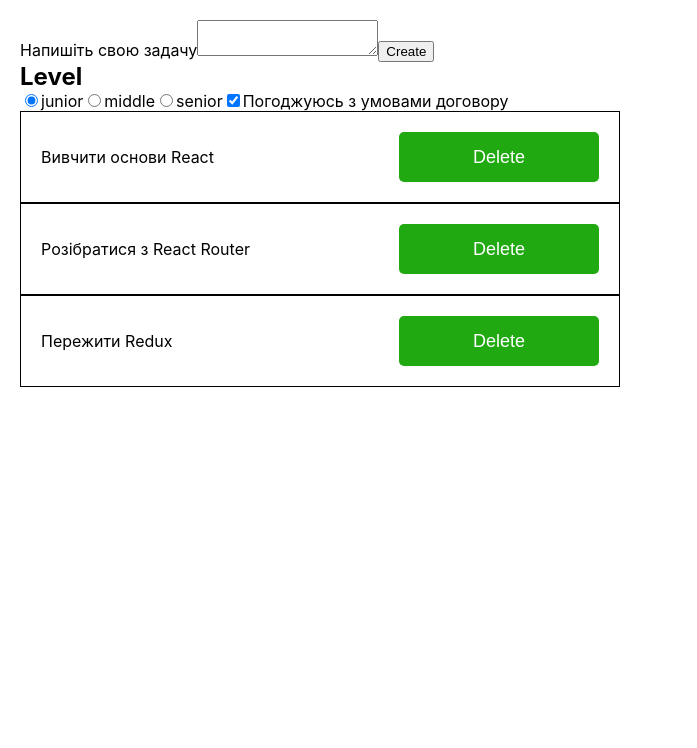
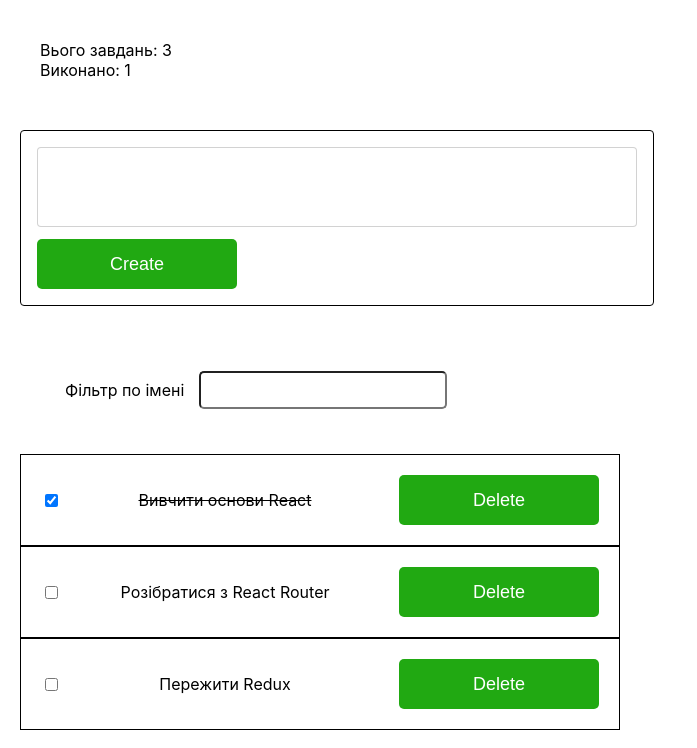
Before and after one commit to IrynaSokolova-Quanandrya/FE_1y_7_react, a React (Create React App) app: page / in a window 1280 px wide. Shown: the top 748 px of the page, without its empty margins (0-697 px from the left). Built offline with nearby package versions, Linux system fonts and the light colour scheme.

Commit message:
complete todo

```diff
--- a/src/components/App.jsx
+++ b/src/components/App.jsx
@@ -3,6 +3,8 @@ import { GlobalStyle } from "Global.styled";
 import TodoList from "./TodoList/TodoList";
 import initialTodos from './TodoList/todos.json';
 import { TodoEditor } from "./TodoEditor/TodoEditor";
+import { Filter } from "./Filter/Filter";
+import { InfoBox } from "./App.styled";
 import { nanoid } from "nanoid";
 /**
  * декілька форм та однаковий id
@@ -17,6 +19,7 @@ export class App extends Component {
 
   state={
     todos: initialTodos,
+    filter: '',
   }
 
   addTodo = (text)=>{
@@ -33,11 +36,55 @@ export class App extends Component {
   })
   }
 
+  toggleCompleted = todoId => {
+      this.setState(({ todos }) => ({
+      todos: todos.map(todo =>
+        todo.id === todoId ? { ...todo, completed: !todo.completed } : todo,
+      ),
+    }));
+  };
+
+  changeFilter = e => {
+    this.setState({ filter: e.currentTarget.value });
+  };
+
+  getVisibleTodos = () => {
+    const { filter, todos } = this.state;
+    const normalizedFilter = filter.toLowerCase();
+
+    return todos.filter(todo =>
+      todo.text.toLowerCase().includes(normalizedFilter),
+    );
+  };
+
+  calculateCompletedTodos = () => {
+    const { todos } = this.state;
+
+    return todos.reduce(
+      (total, todo) => (todo.completed ? total + 1 : total),
+      0,
+    );
+  };
   render(){
+    const { todos, filter } = this.state;
+    const totalTodoCount = todos.length;
+    const completedTodoCount = this.calculateCompletedTodos();
+    const visibleTodos = this.getVisibleTodos();
     return (
       <>
+      <InfoBox>
+          <p>Вього завдань: {totalTodoCount}</p>
+          <p>Виконано: {completedTodoCount}</p>
+        </InfoBox>
       <TodoEditor addTodo={this.addTodo}/>
-      <TodoList todos={this.state.todos}/>
+
+      <Filter value={filter} onChange={this.changeFilter} />
+
+      <TodoList
+          todos={visibleTodos}
+          onDeleteTodo={this.deleteTodo}
+          onToggleCompleted={this.toggleCompleted}
+        />
       <GlobalStyle/>
       </>
     );
--- /dev/null
+++ b/src/components/App.styled.jsx
@@ -0,0 +1,8 @@
+import styled from "styled-components";
+
+export const InfoBox = styled.div`
+padding: 20px;
+margin-bottom: 30px;
+margin-left: auto;
+margin-right: auto;
+`
--- /dev/null
+++ b/src/components/Filter/Filter.jsx
@@ -0,0 +1,8 @@
+import { FilterLabel, FilterField } from "./Filter.styled";
+
+export const Filter = ({ value, onChange }) => (
+    <FilterLabel>
+      Фільтр по іменi
+      <FilterField type="text" value={value} onChange={onChange} />
+    </FilterLabel>
+  );
--- /dev/null
+++ b/src/components/Filter/Filter.styled.jsx
@@ -0,0 +1,15 @@
+import styled from "styled-components";
+
+export const FilterLabel = styled.label`
+display: inline-flex;
+align-items: center;
+padding: 15px;
+margin: 30px;
+`
+
+export const FilterField = styled.input`
+margin-left: 15px;
+width: 240px;
+height: 32px;
+border-radius: 5px;
+`
--- a/src/components/TodoEditor/TodoEditor.jsx
+++ b/src/components/TodoEditor/TodoEditor.jsx
@@ -1,5 +1,6 @@
 import { Component } from "react";
-
+import { Form, Textarea } from "./TodoEditor.styled";
+import { Button } from "components/TodoList/TodoList.styled";
 export class TodoEditor extends Component{
     state={
         textValue: '',
@@ -28,46 +29,10 @@ export class TodoEditor extends Component{
 
     render(){
         return (
-            <form onSubmit={this.handleSubmit}>
-                <label>Напишіть свою задачу
-                    <textarea value={this.state.textValue} onChange={this.handleChange}/>
-                </label>
-                <button type="submit">Create</button>
-            <h2>Level</h2>
-            <label>
-                <input
-                    type="radio"
-                    name="junior"
-                    checked={this.state.level === 'junior'}
-                    onChange={this.handleRadioChange}/>
-                junior
-            </label>
-            <label>
-                <input
-                    type="radio"
-                    name="middle"
-                    checked={this.state.level === 'middle'}
-                    onChange={this.handleRadioChange}/>
-                middle
-            </label>
-            <label>
-                <input
-                    type="radio"
-                    name="senior"
-                    checked={this.state.level === 'senior'}
-                    onChange={this.handleRadioChange}/>
-                senior
-            </label>
-
-            <label>
-                <input
-                    type="checkbox"
-                    name="licence"
-                    checked={this.state.licence}
-                    onChange={this.handleChecked}/>
-                Погоджуюсь з умовами договору
-            </label>
-            </form>
+            <Form onSubmit={this.handleSubmit}>
+                    <Textarea value={this.state.textValue} onChange={this.handleChange}/>
+                <Button type="submit">Create</Button>
+            </Form>
         )
     }
 }
--- a/src/components/TodoEditor/TodoEditor.styled.jsx
+++ b/src/components/TodoEditor/TodoEditor.styled.jsx
@@ -0,0 +1,26 @@
+import {styled } from 'styled-components';
+
+export const Form = styled.form`
+width: 600px;
+display: flex;
+flex-direction: column;
+padding: 16px;
+border: 1px solid black;
+border-radius: 4px;
+margin-bottom: 20px;
+`;
+
+export const Textarea = styled.textarea`
+line-height: 16px;
+
+height: 54px;
+padding: 12px 16px;
+border: 1px solid rgba(33, 33, 33, 0.2);
+border-radius: 4px;
+
+font: inherit;
+letter-spacing: 0.01em;
+
+resize: none;
+margin-bottom: 12px;
+`
--- a/src/components/TodoList/TodoList.jsx
+++ b/src/components/TodoList/TodoList.jsx
@@ -1,12 +1,22 @@
 import React from 'react';
 import {List, Item, Text, Button} from './TodoList.styled';
 
-const TodoList = ({ todos }) => (
+const TodoList = ({ todos, onDeleteTodo, onToggleCompleted }) => (
   <List>
-    {todos.map(({ id, text }) => (
+    {todos.map(({ id, text, completed }) => (
       <Item key={id}>
-        <Text>{text}</Text>
-        <Button>Delete</Button>
+        <input
+          type="checkbox"
+          checked={completed}
+          onChange={() => onToggleCompleted(id)}
+        />
+        <Text completed={completed}>{text}</Text>
+        <Button
+          type='button'
+          onClick={() => onDeleteTodo(id)}
+        >
+          Delete
+          </Button>
       </Item>
     ))}
   </List>
--- a/src/components/TodoList/TodoList.styled.jsx
+++ b/src/components/TodoList/TodoList.styled.jsx
@@ -14,6 +14,7 @@ export const Text = styled.p`
   margin-top: 0;
     margin-bottom: 0;
     margin-right: 10px;
+    text-decoration: ${p => p.completed ? 'line-through' : 'none'};
 `
 export const Button = styled.button`
   display: inline-flex;
--- a/src/index.css
+++ b/src/index.css
@@ -7,6 +7,7 @@ body {
     sans-serif;
   -webkit-font-smoothing: antialiased;
   -moz-osx-font-smoothing: grayscale;
+
 }
 
 code {
```
Also changed, not shown: src/components/Header/Header.jsx (deleted, +0 -15 lines).
